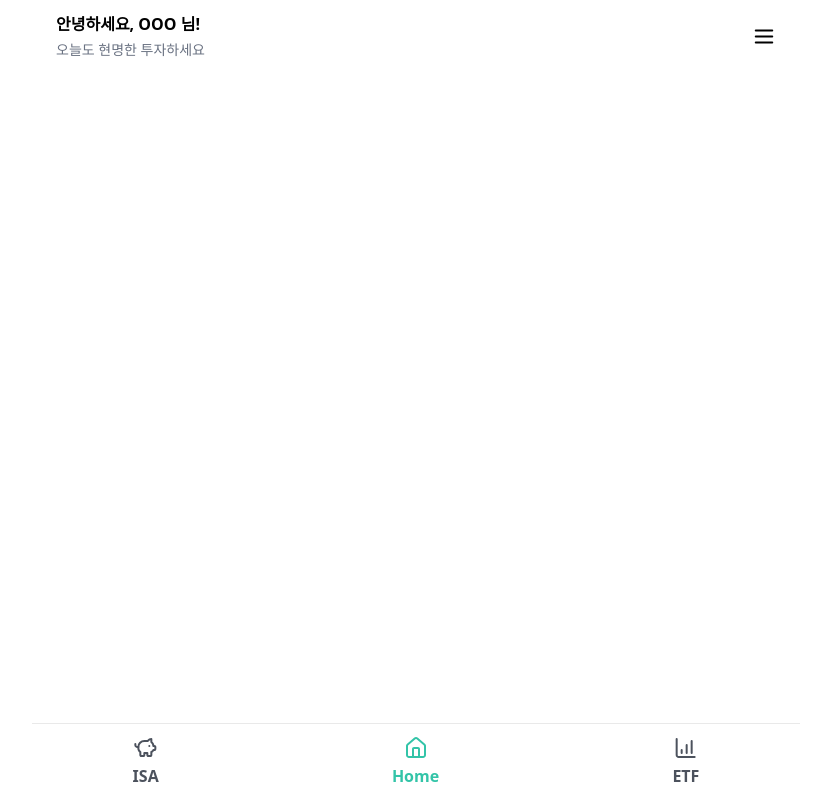
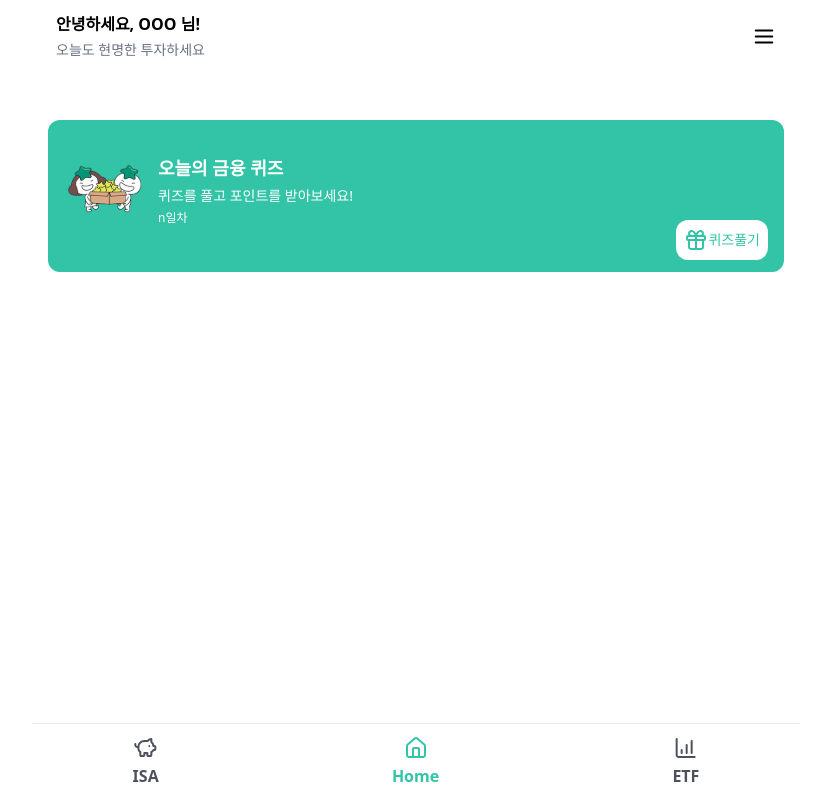
Before and after one commit to jjinleee/ISAID, a Next.js app: page /main in a window 1280 px wide. Shown: the whole page, without its empty margins (224-1055 px from the left). Built offline with nearby package versions, Linux system fonts and the light colour scheme.

Commit message:
feat: 퀴즈 페이지 퍼블리싱 (#23)

```diff
--- a/app/(routes)/main/_components/main-page-container.tsx
+++ b/app/(routes)/main/_components/main-page-container.tsx
@@ -1,5 +1,28 @@
+'use client';
+
+import { useEffect, useState } from 'react';
+import MainPageToQuiz from './main-page-to-quiz';
+
 const MainPageContainer = () => {
-  return <div></div>;
+  const [completedDates, setCompletedDates] = useState<Date[]>([]);
+
+  useEffect(() => {
+    const stored = localStorage.getItem('quizCompletedDates');
+    if (stored) {
+      setCompletedDates(JSON.parse(stored).map((d: string) => new Date(d)));
+    }
+  }, []);
+
+  const handleQuizComplete = (date: Date) => {
+    const updated = [...completedDates, date];
+    setCompletedDates(updated);
+    localStorage.setItem('quizCompletedDates', JSON.stringify(updated));
+  };
+  return (
+    <div className='px-4 py-10'>
+      <MainPageToQuiz onComplete={handleQuizComplete} />
+    </div>
+  );
 };
 
 export default MainPageContainer;
--- /dev/null
+++ b/app/(routes)/main/_components/main-page-to-quiz.tsx
@@ -0,0 +1,47 @@
+'use client';
+
+import { useRouter } from 'next/navigation';
+import QuizBannerCharater from '@/public/images/quiz-banner-character.svg';
+import QUizBannerGift from '@/public/images/quiz-banner-gift.svg';
+
+interface Props {
+  onComplete: (date: Date) => void;
+}
+
+export default function MainPageToQuiz({ onComplete }: Props) {
+  const router = useRouter();
+
+  const handleClick = () => {
+    // 퀴즈 페이지로 이동
+    router.push('/quiz');
+  };
+
+  return (
+    <div className='bg-primary rounded-xl px-4 pb-3 text-white flex items-center gap-3 cursor-pointer'>
+      {/* 캐릭터 */}
+      <div className='flex-shrink-0'>
+        <QuizBannerCharater />
+      </div>
+
+      {/* 가운데 텍스트 */}
+      <div className='flex-1 min-w-0'>
+        <div className='text-lg font-bold whitespace-nowrap py-0.5'>
+          오늘의 금융 퀴즈
+        </div>
+        <div className='text-sm whitespace-nowrap py-0.5'>
+          퀴즈를 풀고 포인트를 받아보세요!
+        </div>
+        <div className='text-xs whitespace-nowrap py-0.5'>n일차</div>
+      </div>
+
+      {/* 오른쪽 텍스트 */}
+      <div
+        className='bg-white px-2 py-2 mt-25  w-100% rounded-xl text-xs btruncate text-right flex-shrink-0 flex'
+        onClick={handleClick}
+      >
+        <QUizBannerGift />
+        <div className='text-sm pt-0.5 text-primary'>퀴즈풀기</div>
+      </div>
+    </div>
+  );
+}
--- a/app/(routes)/main/page.tsx
+++ b/app/(routes)/main/page.tsx
@@ -1,7 +1,11 @@
 import MainPageContainer from './_components/main-page-container';
 
 const MainPage = () => {
-  return <div></div>;
+  return (
+    <div>
+      <MainPageContainer />
+    </div>
+  );
 };
 
 export default MainPage;
```
Also changed, not shown: public/images/quiz-banner-character.svg, public/images/quiz-banner-gift.svg (added).
